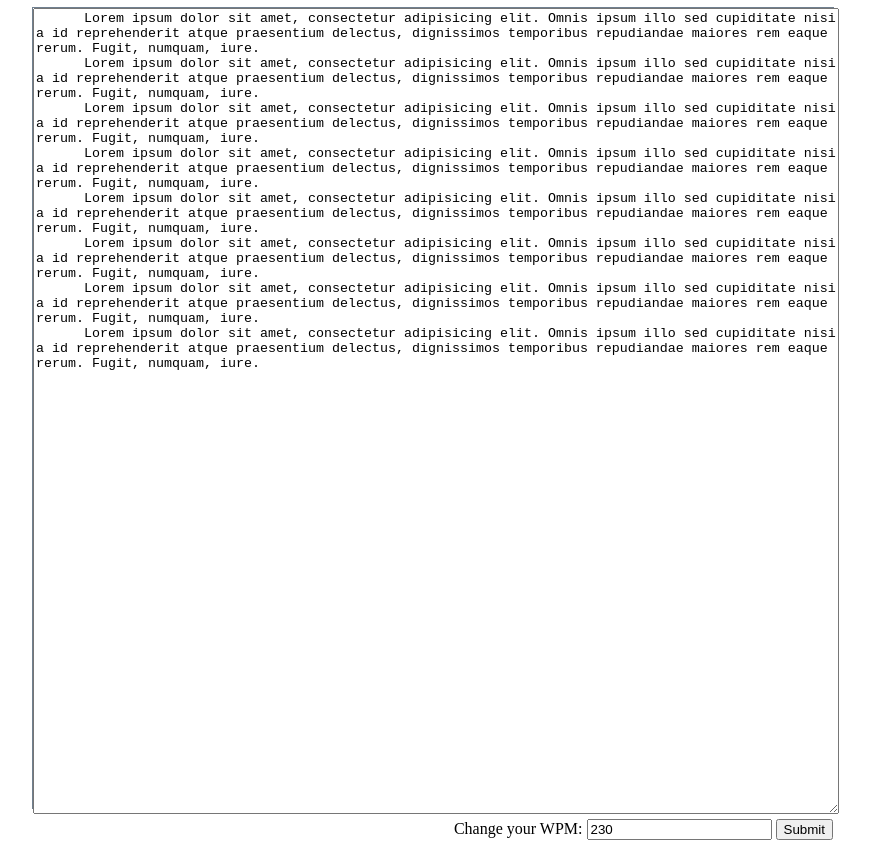
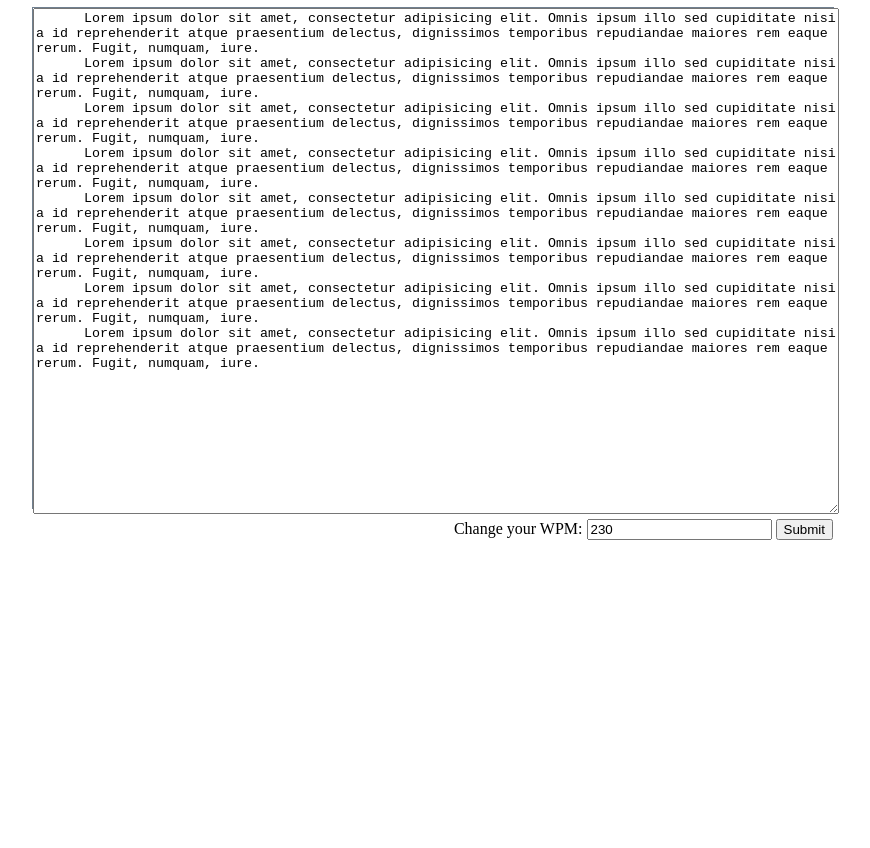
Before and after one commit to forTheLearnin/time-to-read, a plain HTML site: page index.html in a window 1280 px wide. Shown: the part 63-911 px from the top of the page, without its empty margins (207-1077 px from the left). After the commit the page ends 800 px from the top, so only its background shows below. Drawn offline with Linux system fonts and the light colour scheme.

Commit message:
quick fix

```diff
--- a/app.js
+++ b/app.js
@@ -27,7 +27,7 @@ function getMean(args) {
 function setState(args) {
   document.getElementById('readTime').innerHTML = readTime(args || 230);
   document.getElementById('currentWPM').innerHTML = fetchCurrentWPM(230);
-  document.getElementById('input').value = 230;
+  document.getElementById('input').value = args || 230;
 }
 
 setState();
--- a/styles.css
+++ b/styles.css
@@ -10,7 +10,7 @@
 
 #contentContainer {
   width: 800px;
-  height: 800px;
+  height: 500px;
   border: 1px solid slategray;
   margin: 0 auto;
   margin-top: 10px;
@@ -18,7 +18,7 @@
 }
 #content {
   width: 800px;
-  height: 800px;
+  height: 500px;
 }
 
 #form {
```
